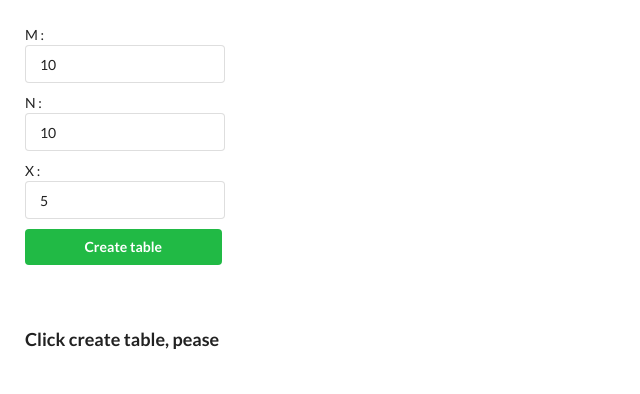
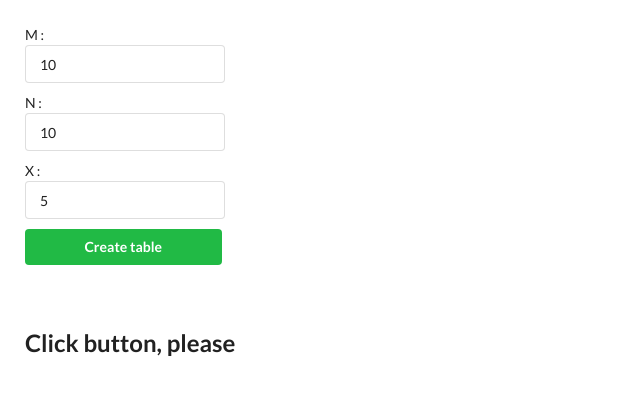
Before and after one commit to goncharukop/Memcrab_test, a React (Create React App) app: page / in a window 1280 px wide. Shown: the top 394 px of the page, without its empty margins (0-640 px from the left). Built offline with nearby package versions, Linux system fonts and the light colour scheme.

Commit message:
fix text

```diff
--- a/src/components/Table/Table.js
+++ b/src/components/Table/Table.js
@@ -258,7 +258,7 @@ export const Table = () => {
 
       {
         !showTable
-          ? <h3 className="create-text">Click create table, pease</h3>
+          ? <h2 className="create-text">Click button, please</h2>
           : (
             <>
               <div className="table-major">
```
